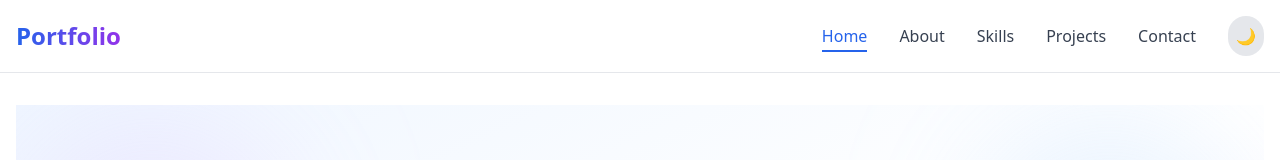
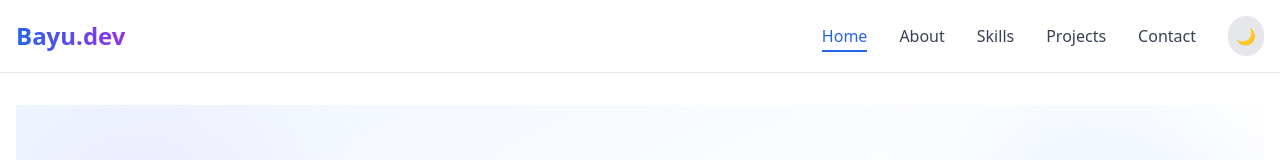
Before and after one commit to bayupandiangan/Portfolio-vite, a React (Vite) app: page / in a window 1280 px wide. Shown: the top 160 px of the page. Built offline with nearby package versions, Linux system fonts and the light colour scheme.

Commit message:
ubah logo

```diff
--- a/src/components/Navbar.jsx
+++ b/src/components/Navbar.jsx
@@ -44,7 +44,7 @@ useEffect(() => {
     >
       <div className="container mx-auto flex justify-between items-center p-4">
         <Link to="/" className="text-2xl font-bold bg-gradient-to-r from-blue-600 to-purple-600 bg-clip-text text-transparent">
-          Portfolio
+          Bayu.dev
         </Link>
 
         {/* Desktop Menu */}
```
